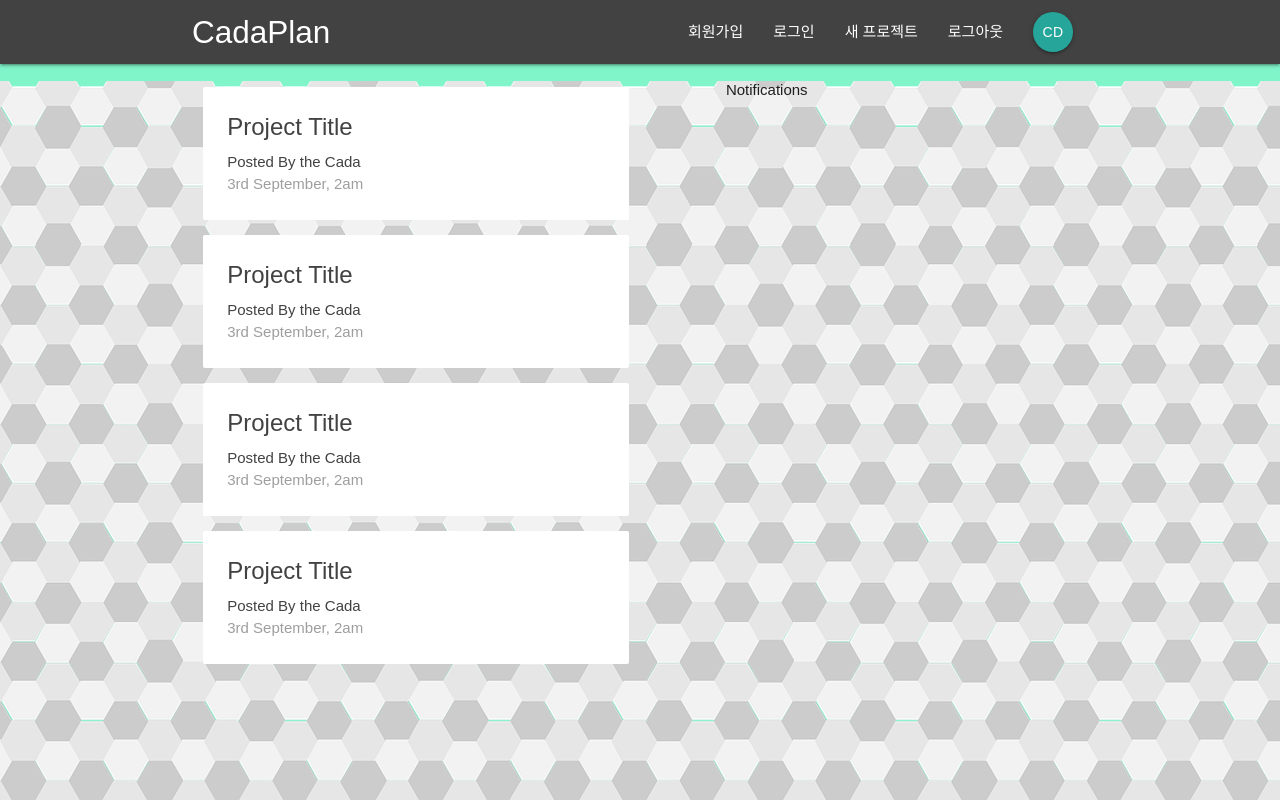
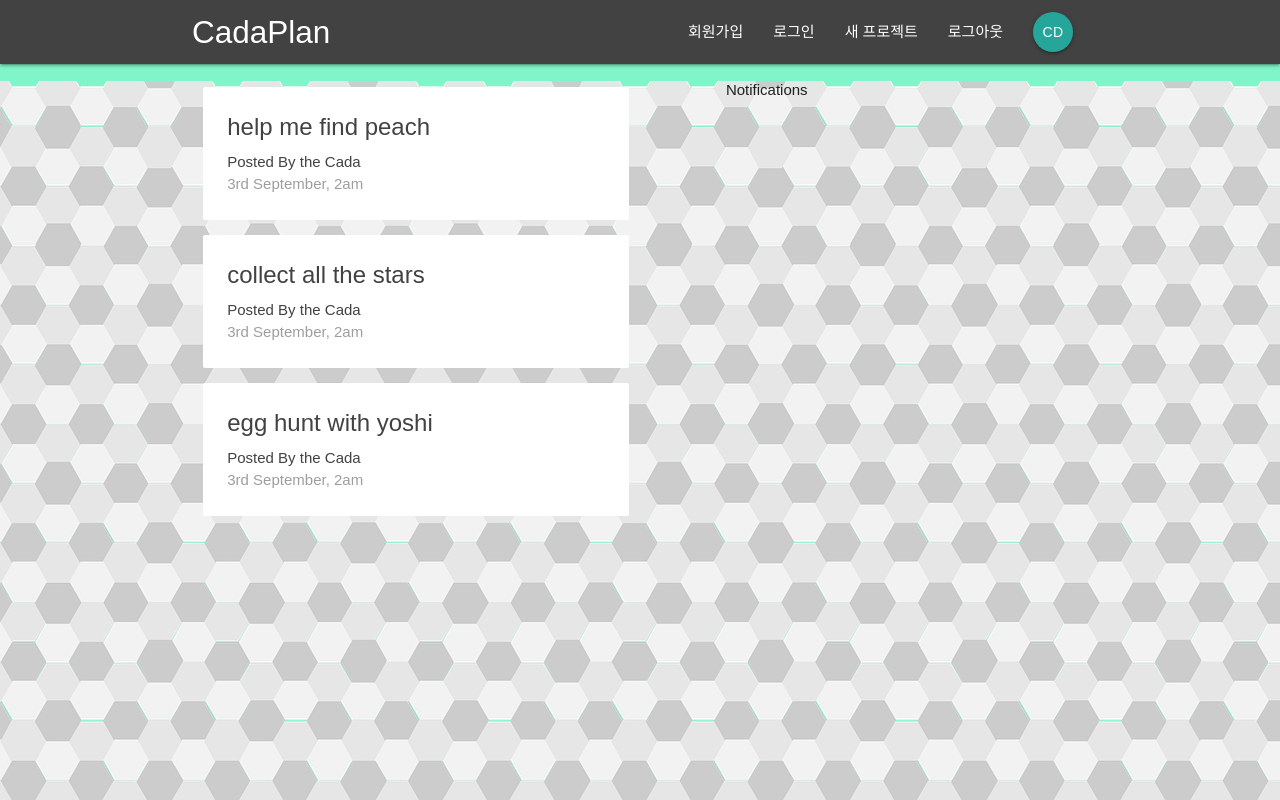
Before and after one commit to skqoaudgh/react-redux-pm-app, a React (Create React App) app: page / in a window 1280 px wide. Built offline with nearby package versions, Linux system fonts and the light colour scheme.

Commit message:
Redux를 통해 프로젝트 목록을 컴포넌트 간 공유할 수 있도록

```diff
--- a/package.json
+++ b/package.json
@@ -8,8 +8,10 @@
     "@testing-library/user-event": "^7.1.2",
     "react": "^16.13.1",
     "react-dom": "^16.13.1",
+    "react-redux": "^7.2.0",
     "react-router-dom": "^5.1.2",
-    "react-scripts": "3.4.1"
+    "react-scripts": "3.4.1",
+    "redux": "^4.0.5"
   },
   "scripts": {
     "start": "react-scripts start",
--- a/src/components/dashboard/Dashboard.js
+++ b/src/components/dashboard/Dashboard.js
@@ -1,16 +1,18 @@
 import React from 'react';
 import { Component } from 'react';
+import { connect } from 'react-redux';
 
 import Notification from './Notification';
 import ProjectList from '../projects/ProjectList';
 
 class Dashboard extends Component {
   render() {
+    const { projects } = this.props;
     return (
       <div className="dashboard container">
         <div className="row">
           <div className="col s12 m6">
-            <ProjectList />
+            <ProjectList projects={projects} />
           </div>
           <div className="col s12 m5 offset-m1">
             <Notification />
@@ -21,4 +23,10 @@
   }
 }
 
-export default Dashboard;
+const mapStateToProps = (state) => {
+  return {
+    projects: state.project.projects,
+  };
+};
+
+export default connect(mapStateToProps)(Dashboard);
--- a/src/components/projects/ProjectList.js
+++ b/src/components/projects/ProjectList.js
@@ -2,13 +2,13 @@
 
 import ProjectSummary from './ProjectSummary';
 
-const ProjectList = () => {
+const ProjectList = ({ projects }) => {
   return (
     <div className="project-list section">
-      <ProjectSummary />
-      <ProjectSummary />
-      <ProjectSummary />
-      <ProjectSummary />
+      {projects &&
+        projects.map((project) => (
+          <ProjectSummary project={project} key={project.id} />
+        ))}
     </div>
   );
 };
--- a/src/components/projects/ProjectSummary.js
+++ b/src/components/projects/ProjectSummary.js
@@ -1,10 +1,10 @@
 import React from 'react';
 
-const ProjectSummary = () => {
+const ProjectSummary = ({ project }) => {
   return (
     <div className="card z-depth-0 project-summary">
       <div className="card-content grey-text text-darken-3">
-        <span className="card-title">Project Title</span>
+        <span className="card-title">{project.title}</span>
         <p>Posted By the Cada</p>
         <p className="grey-text">3rd September, 2am</p>
       </div>
--- a/src/index.js
+++ b/src/index.js
@@ -3,9 +3,18 @@
 import App from './App';
 import './index.css';
 
+import { createStore } from 'redux';
+import { Provider } from 'react-redux';
+
+import rootReducer from './store/reducers/rootReducer';
+
+const store = createStore(rootReducer);
+
 ReactDOM.render(
   <React.StrictMode>
-    <App />
+    <Provider store={store}>
+      <App />
+    </Provider>
   </React.StrictMode>,
   document.getElementById('root')
 );
--- /dev/null
+++ b/src/store/reducers/authReducer.js
@@ -0,0 +1,7 @@
+const initState = {};
+
+const authReducer = (state = initState, action) => {
+  return state;
+};
+
+export default authReducer;
--- /dev/null
+++ b/src/store/reducers/projectReducer.js
@@ -0,0 +1,13 @@
+const initState = {
+  projects: [
+    { id: '1', title: 'help me find peach', content: 'blah blah blah' },
+    { id: '2', title: 'collect all the stars', content: 'blah blah blah' },
+    { id: '3', title: 'egg hunt with yoshi', content: 'blah blah blah' },
+  ],
+};
+
+const projectReducer = (state = initState, action) => {
+  return state;
+};
+
+export default projectReducer;
--- /dev/null
+++ b/src/store/reducers/rootReducer.js
@@ -0,0 +1,11 @@
+import { combineReducers } from 'redux';
+
+import authReducer from './authReducer';
+import projectReducer from './projectReducer';
+
+const rootReducer = combineReducers({
+  auth: authReducer,
+  project: projectReducer,
+});
+
+export default rootReducer;
```
Also changed, not shown: 1 other file (tests, documents, lock files or other folders).
